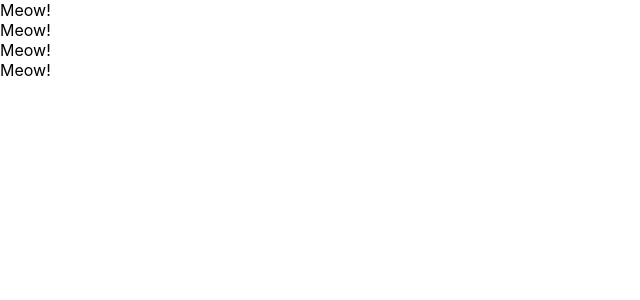
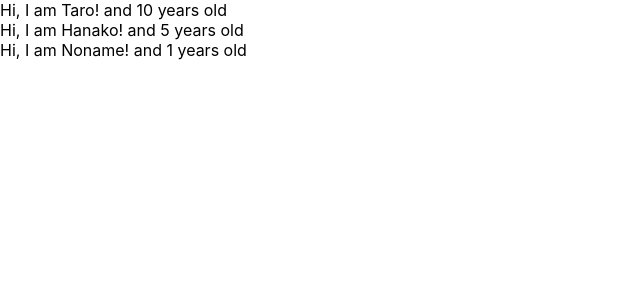
Before and after one commit to kmano1/udemy-react-redux-crud-applicaiton, a React (Create React App) app: page / in a window 1280 px wide. Shown: the top 300 px of the page, without its empty margins (0-640 px from the left). Built offline with nearby package versions, Linux system fonts and the light colour scheme.

Commit message:
learn props

```diff
--- a/src/App.js
+++ b/src/App.js
@@ -12,17 +12,25 @@
 // }
 
 const App=()=>{
+  const profiles=[
+    {name: "Taro", age: 10},
+    {name: "Hanako", age: 5},
+    {name: "Noname"}
+
+  ]
   return (
   <div>
-    <Cat />
-    <Cat />
-    <Cat />
-    <Cat />
+    { profiles.map((profile,index)=>{
+      return <User name={profile.name} age={profile.age} key={index}/>
+    })}
   </div>
   )
 }
-const Cat=()=>{
-  return <div>Meow!</div>
+const User=(props)=>{
+  return <div>Hi, I am {props.name}! and {props.age} years old</div>
 }
 
+User.defaultProps={
+  age:1
+}
 export default App;
```
